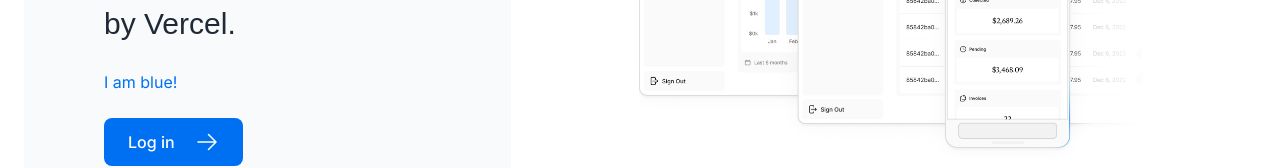
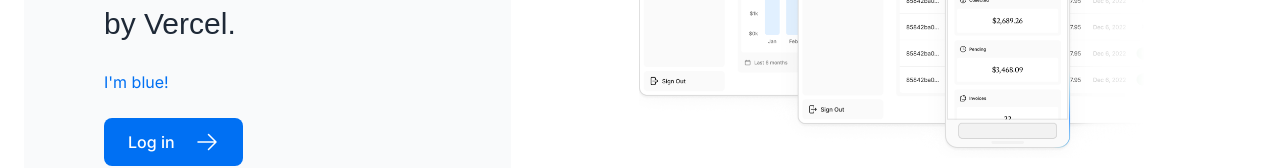
Before and after one commit to evgeniikozhushko/nextDashboard, a Next.js app: page / in a window 1280 px wide. Shown: the part 546-714 px from the top of the page. Built offline with nearby package versions, Linux system fonts and the light colour scheme; a web font is replaced by a local one.

Commit message:
Fixed unescaped single quote issue

```diff
--- a/app/page.tsx
+++ b/app/page.tsx
@@ -14,16 +14,15 @@ export default function Page() {
 
             <div className="mt-4 flex grow flex-col gap-4 md:flex-row">
                 <div className="flex flex-col justify-center gap-6 rounded-lg bg-gray-50 px-6 py-10 md:w-2/5 md:px-20">
-                <div className={styles.shape} />
-                {/* <div className="h-0 w-0 border-b-[30px] border-l-[20px] border-r-[20px] border-b-black border-l-transparent border-r-transparent" /> */}
-                    <p  className={`${lusitana.className} text-xl text-gray-800 md:text-3xl md:leading-normal`}>
+                    <div className={styles.shape} />
+                    {/* <div className="h-0 w-0 border-b-[30px] border-l-[20px] border-r-[20px] border-b-black border-l-transparent border-r-transparent" /> */}
+                    <p className={`${lusitana.className} text-xl text-gray-800 md:text-3xl md:leading-normal`}>
                         <strong>Welcome to Acme.</strong> This is the example for the{' '}
                         <a href="https://nextjs.org/learn/" className="text-blue-500">
                             Next.js Learn Course
-                        </a>
-                        , brought to you by Vercel.
+                        </a>, brought to you by Vercel.
                     </p>
-                    <h1 className="text-blue-500">I am blue!</h1>
+                    <h1 className="text-blue-500">I&apos;m blue!</h1>
                     <Link
                         href="/login"
                         className="flex items-center gap-5 self-start rounded-lg bg-blue-500 px-6 py-3 text-sm font-medium text-white transition-colors hover:bg-blue-400 md:text-base"
```
